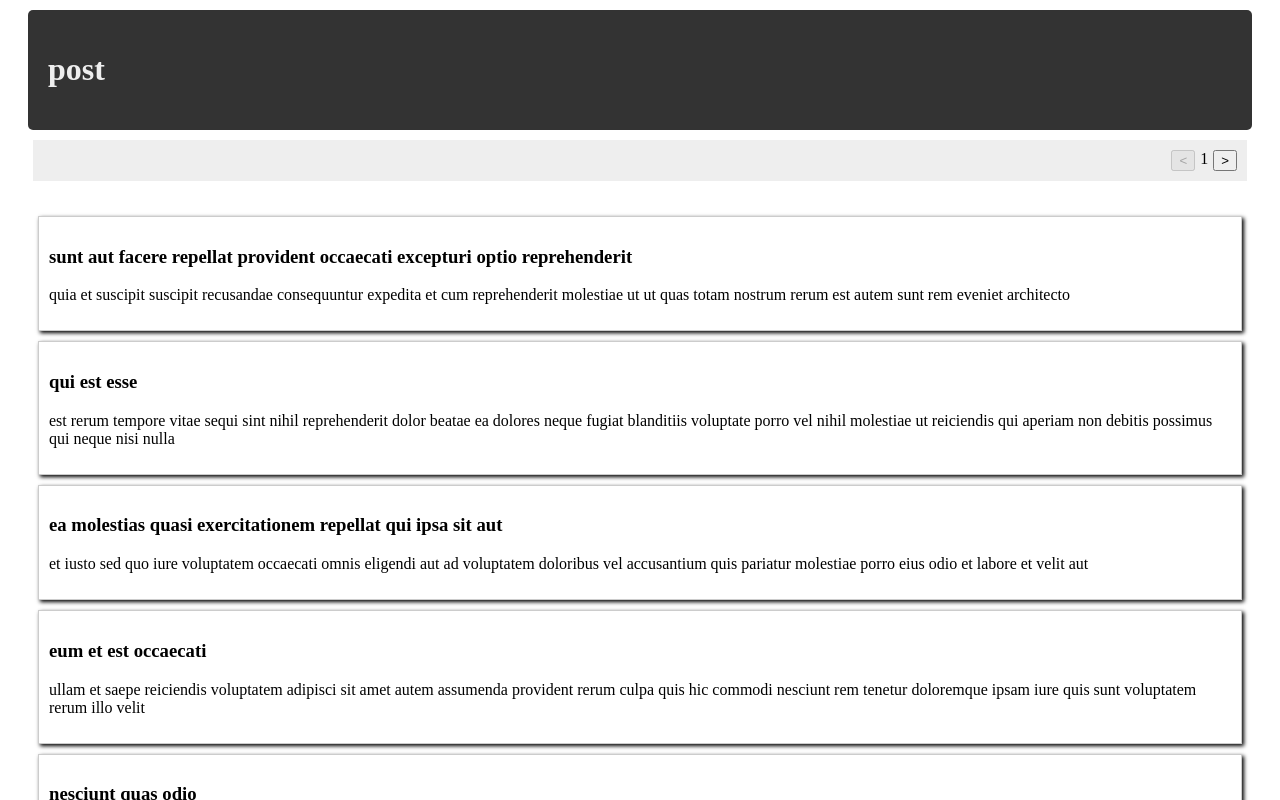
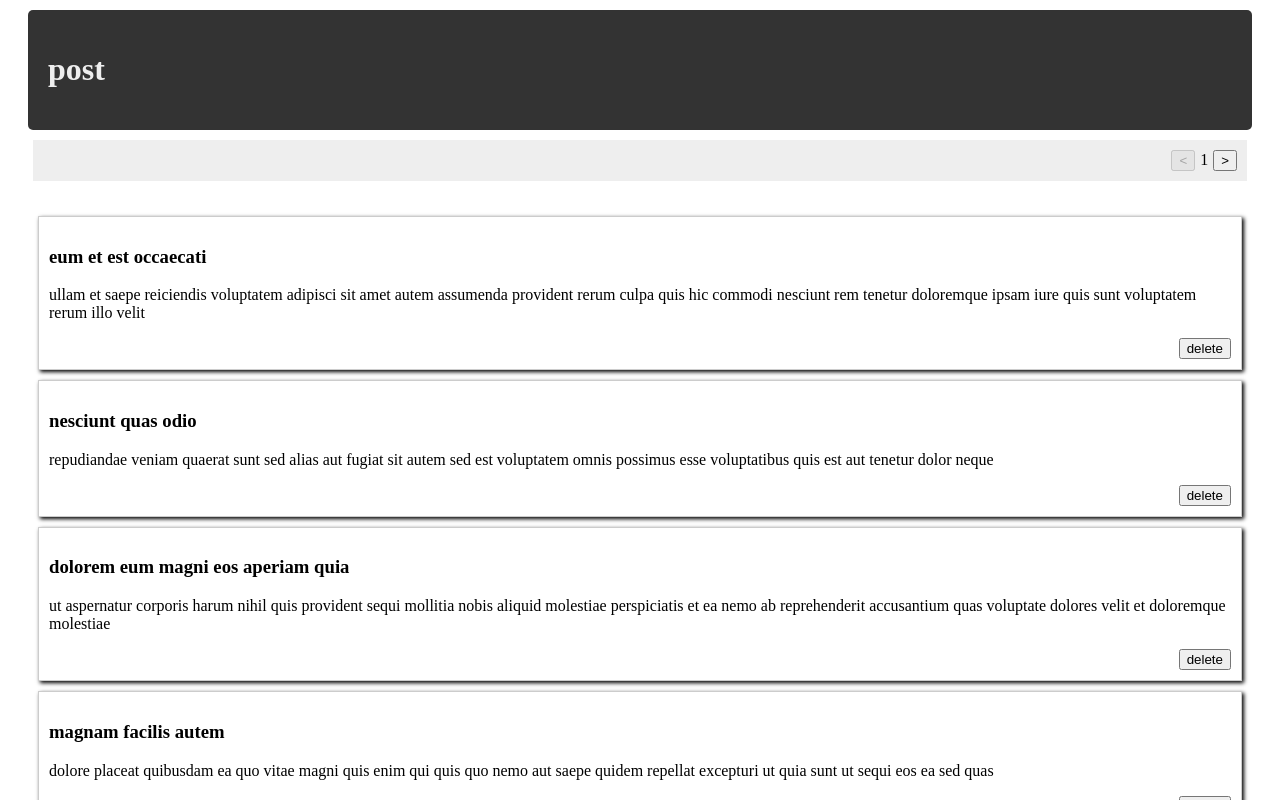
Before and after one commit to masoud-arabi/blog-react, a React (Create React App) app: page /posts in a window 1280 px wide. Shown: the top 800 px of the page. Built offline with nearby package versions, Linux system fonts and the light colour scheme; data requests are answered from the project's data file.

Commit message:
add delete method for each post

```diff
--- a/db.json
+++ b/db.json
@@ -1,23 +1,5 @@
 {
   "posts": [
-      {
-        "userId": 1,
-        "id": 1,
-        "title": "sunt aut facere repellat provident occaecati excepturi optio reprehenderit",
-        "body": "quia et suscipit\nsuscipit recusandae consequuntur expedita et cum\nreprehenderit molestiae ut ut quas totam\nnostrum rerum est autem sunt rem eveniet architecto"
-      },
-      {
-        "userId": 1,
-        "id": 2,
-        "title": "qui est esse",
-        "body": "est rerum tempore vitae\nsequi sint nihil reprehenderit dolor beatae ea dolores neque\nfugiat blanditiis voluptate porro vel nihil molestiae ut reiciendis\nqui aperiam non debitis possimus qui neque nisi nulla"
-      },
-      {
-        "userId": 1,
-        "id": 3,
-        "title": "ea molestias quasi exercitationem repellat qui ipsa sit aut",
-        "body": "et iusto sed quo iure\nvoluptatem occaecati omnis eligendi aut ad\nvoluptatem doloribus vel accusantium quis pariatur\nmolestiae porro eius odio et labore et velit aut"
-      },
     {
       "userId": 1,
       "id": 4,
--- a/src/Post/PostContainer.js
+++ b/src/Post/PostContainer.js
@@ -1,6 +1,6 @@
 import React,{Component} from 'react';
 import {connect} from 'react-redux';
-import {fetchPosts} from './actions/ActionPost';
+import {fetchPosts, deletePosts} from './actions/ActionPost';
 import PostList from './components/PostList';
 import {PostHeader} from '../Post/components/styled.components';
 import Pagination from '../Post/components/Pagination';
@@ -23,9 +23,10 @@ class PostsContainer extends Component {
 
     onPageChange = newPage => this.setState({ _page: newPage }, this.fetchPosts);
 
+    deletePost = () => this.props.deleting()
 
     render() {
-        const {posts, count} = this.props;
+        const {posts, count, deletePosts} = this.props;
         const {_limit, _page} = this.state;
         const {onPageChange} = this;
         const pagination = <Pagination count={count} onPageChange={onPageChange} page={_page} limit={_limit}/>;
@@ -35,7 +36,7 @@ class PostsContainer extends Component {
                     <h1>post</h1>
                 </PostHeader>
                 {pagination}
-                    <PostList posts={posts}/>
+                    <PostList deletePost={deletePosts} posts={posts}/>
                 {pagination}
 
             </div>
@@ -51,6 +52,7 @@ const mapStateToProps = ({ posts, fetching, error, count}) => ({
 });
 const mapDispatchToProps = {
     fetchPosts,
+    deletePosts,
 };
 
 export default connect(mapStateToProps, mapDispatchToProps)(PostsContainer);
--- a/src/Post/actions/ActionPost.js
+++ b/src/Post/actions/ActionPost.js
@@ -11,3 +11,15 @@ export const fetchPosts = ({_limit, _page}) => {
         method: 'GET',
     };
 };
+
+export const deletePosts = id => {
+    return {
+        type: Types.DELETE_POST,
+        typeSucces: Types.DELETE_POST_SUCCESFUL,
+        typeFail: Types.DELETE_POST_FAIL,
+        isEndPointCall: true,
+        endPoint:`posts/${id}`,
+        method: 'DELETE',
+        reduxData: {id}
+    };
+};
--- a/src/Post/actions/ActionType.js
+++ b/src/Post/actions/ActionType.js
@@ -1,5 +1,9 @@
 export const Types = {
     FETCH_POST: 'FETCH_POST',
     FETCH_POST_SUCCESFUL: 'FETCH_POST_SUCCESFUL',
-    FETCH_POST_FAIL: 'FETCH_POST_FAIL'
+    FETCH_POST_FAIL: 'FETCH_POST_FAIL',
+
+    DELETE_POST: 'DELETE_POST',
+    DELETE_POST_SUCCESFUL: 'DELETE_POST_SUCCESFUL',
+    DELETE_POST_FAIL: 'DELETE_POST_FAIL'
 };
--- a/src/Post/components/Pagination.js
+++ b/src/Post/components/Pagination.js
@@ -10,7 +10,7 @@ const Pagination = ({ page = 1, limit, onPageChange, count}) => {
 
        <button disabled={ page === 1 } onClick={onPrevClick}>{'<'}</button>
        <div className='page'>{page}</div>
-       <button disabled={ page * limit > 100} onClick={onNextClick}>{'>'}</button>
+       <button disabled={ page * limit >= count } onClick={onNextClick}>{'>'}</button>
    </PaginationRoot>
     );
 };
--- a/src/Post/components/PostItem.js
+++ b/src/Post/components/PostItem.js
@@ -1,10 +1,20 @@
 import React from 'react';
 
 
-const PostItem = ({post}) =>{
+const PostItem = ({post, deletePost}) =>{
+    const onclickDelete = () =>{
+        if(window.confirm('are you sure?')){
+            deletePost(post.id);
+        }
+    };
    return( <div className="postitem">
         <h3>{post.title}</h3>
         <p>{post.body}</p>
+        <footer>
+            <button onClick={onclickDelete}>
+                delete
+            </button>
+        </footer>
     </div>)
 };
 
--- a/src/Post/components/PostList.js
+++ b/src/Post/components/PostList.js
@@ -4,9 +4,9 @@ import {PostListRoot} from './styled.components';
 
 
 
-const PostList = ({posts}) =>
+const PostList = ({posts, deletePost}) =>
     <PostListRoot>
-        {posts.map(post => <PostItem key={post.id} post={post}/>)}
+        {posts.map(post => <PostItem key={post.id} deletePost={deletePost} post={post}/>)}
     </PostListRoot>
 
 export default PostList;
--- a/src/Post/components/styled.components.js
+++ b/src/Post/components/styled.components.js
@@ -9,6 +9,13 @@ export const PostListRoot = styled.div`
         padding: 10px;
         margin: 10px;
         box-shadow: 2px 2px 4px #000;
+
+        footer{
+            display: flex;
+            justify-content: flex-end;
+            align-items: center;
+
+        }
 
     }
 `;
@@ -28,7 +35,7 @@ export const PaginationRoot = styled.div`
     padding: 10px;
     display: flex;
     justify-content: flex-end;
-    align-items: cemter;
+    align-items: center;
 
     .page{
         margin:0 5px;
--- a/src/Post/reducer/postReducer.js
+++ b/src/Post/reducer/postReducer.js
@@ -5,6 +5,8 @@ const initState ={
     posts: [],
     count: 0,
     fetching: false,
+    deleting: false,
+    deleteError: null,
 };
 
 function PostReducer(state = initState, action){
@@ -18,7 +20,7 @@ function PostReducer(state = initState, action){
         case Types.FETCH_POST_SUCCESFUL:
             console.log(action);
             const {
-                headers: { ["x-total-count"]: count }
+                headers:{ ["x-total-count"]: count }
             } = action;
             return{
                 ...state,
@@ -33,6 +35,27 @@ function PostReducer(state = initState, action){
                 fetching:false,
                 error: action.error,
             };
+
+        case Types.DELETE_POST:
+            return{
+                ...state,
+                deleting:true,
+            };
+
+        case Types.DELETE_POST_SUCCESFUL:
+            return{
+                ...state,
+                deleting:false,
+                posts: state.posts.filter( post => post.id !== action.id ),
+            };
+
+        case Types.FETCH_POST_FAIL:
+            return{
+                ...state,
+                deleting:false,
+                deleteError: action.error,
+            };
+
         default:
             return state;
     }
--- a/src/shared/redux/middleware.js
+++ b/src/shared/redux/middleware.js
@@ -2,11 +2,12 @@ import axios from 'axios';
 
 const baseUrl = 'http://localhost:3004/';
 
-const handleSuccess = ({ response, next, type}) =>{
+const handleSuccess = ({ response, next, type, reduxData}) =>{
     next({
         data: response.data,
         type,
         ...response,
+        ...reduxData,
     });
 };
 
@@ -19,7 +20,7 @@ const handleFailed = ({ error, type, next}) =>{
 
 
 const apimiddleware = store => next => action =>{
-    const { isEndPointCall, type } = action;
+    const { isEndPointCall, type, reduxData={} } = action;
 
     if(isEndPointCall){
         next({type});
@@ -27,7 +28,7 @@ const apimiddleware = store => next => action =>{
         axios(`${baseUrl}${action.endPoint}`,{
             method
          })
-         .then(response=> handleSuccess({response, type: typeSucces, next}))
+         .then(response=> handleSuccess({response, type: typeSucces, next, reduxData}))
          .catch(error => handleFailed({error, type: typeFail, next}));
     } else {
         next(action);
```
Lines whose indentation alone changed are shown as unchanged.
